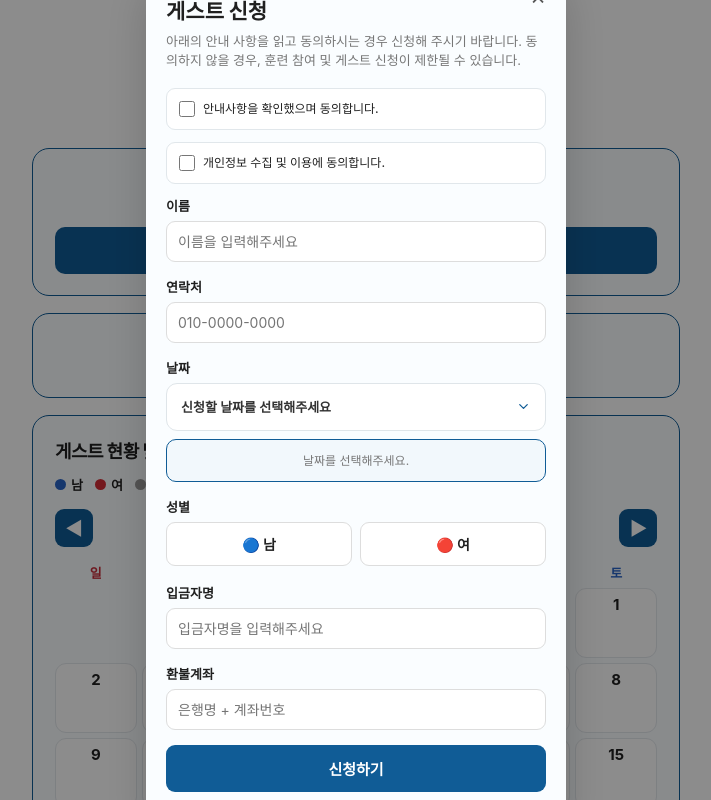
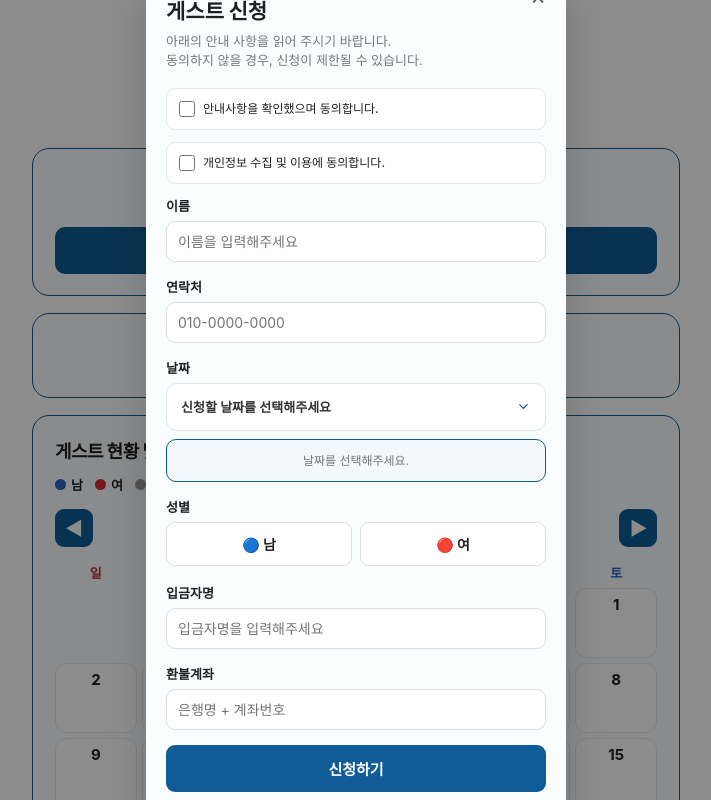
Before and after one commit to seolbong/guest, a plain HTML site: page index.html in a window 1280 px wide. Both pictures are taken after a click on the button "게스트 신청하기". Shown: the top 800 px of the page, without its empty margins (284-995 px from the left). Drawn offline with Linux system fonts and the light colour scheme.

Commit message:
Update index.html

```diff
--- a/index.html
+++ b/index.html
@@ -1709,8 +1709,8 @@ footer {
 
         <p class="modal-description">
 
-            아래의 안내 사항을 읽고 동의하시는 경우 신청해 주시기 바랍니다.
-            동의하지 않을 경우, 훈련 참여 및 게스트 신청이 제한될 수 있습니다.
+            아래의 안내 사항을 읽어 주시기 바랍니다.<br>
+            동의하지 않을 경우, 신청이 제한될 수 있습니다.
 
         </p>
 
```
